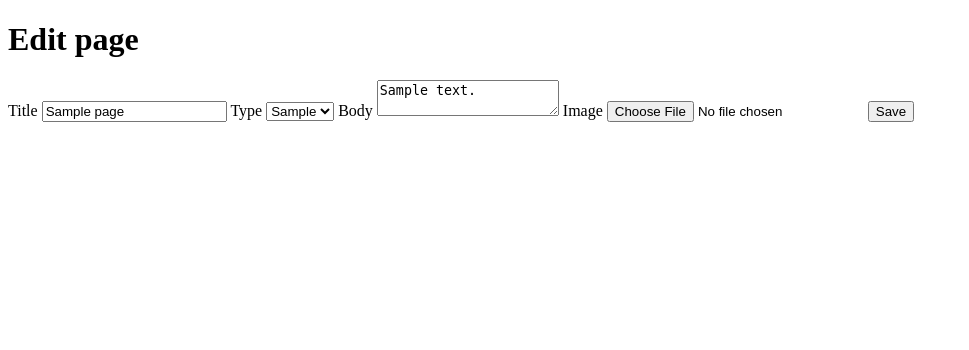
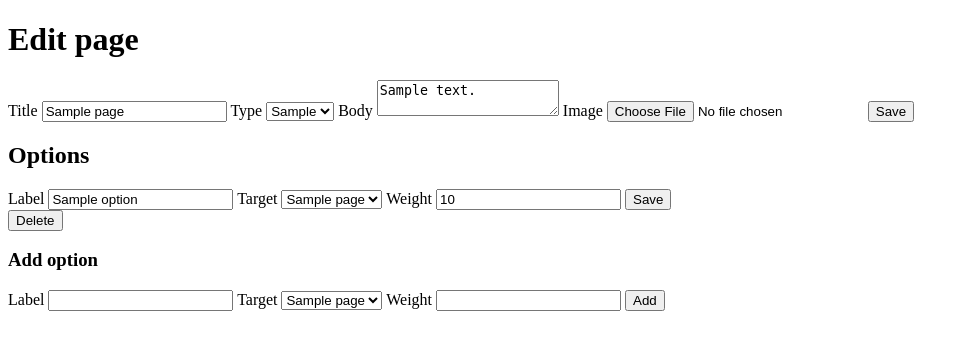
Before and after one commit to Will-Reid-Tong/adventurer, a Flask app: template src/adventurer/templates/admin/page_form.html in a window 1280 px wide. Shown: the top 350 px of the page, without its empty margins (0-969 px from the left). Run offline with Flask 3, Linux system fonts and the light colour scheme; the template is opened without the code that fills it: most values are stand-ins (such as "Sample title", 1, 10 or a date in 2020).

Commit message:
Add options panel to admin page form

```diff
--- a/src/adventurer/app.py
+++ b/src/adventurer/app.py
@@ -87,9 +87,19 @@ def _is_upload(file: FileStorage | None) -> bool:
 
 
 def _render_page_form(
-    page: Any, error: str | None, *, status: int = 200
+    page: Any,
+    error: str | None,
+    *,
+    options: list[Any] | None = None,
+    pages: list[Any] | None = None,
+    status: int = 200,
 ) -> tuple[str, int]:
-    """Render the page create/edit form with the shared type/format constants."""
+    """Render the page create/edit form with the shared type/format constants.
+
+    ``pages`` powers the target dropdown in the options panel; ``options`` is
+    the current page's existing options, used to render inline edit forms on
+    the edit page.
+    """
     return (
         render_template(
             "admin/page_form.html",
@@ -97,6 +107,8 @@ def _render_page_form(
             error=error,
             page_types=PAGE_TYPES,
             image_types=IMAGE_TYPES,
+            options=options or [],
+            pages=pages or [],
         ),
         status,
     )
@@ -272,11 +284,11 @@ def create_app() -> Flask:
 
     @app.route("/admin/pages/new", methods=["GET", "POST"])
     def admin_new_page() -> Any:
+        conn = db.get_db()
         if request.method == "POST":
             page_type = request.form.get("type", "")
             if page_type not in ALLOWED_PAGE_TYPES:
                 return _render_page_form(None, ERR_INVALID_PAGE_TYPE)
-            conn = db.get_db()
             image_id: int | None = None
             file = request.files.get("image")
             if _is_upload(file):
@@ -285,7 +297,7 @@ def create_app() -> Flask:
                     image_id = _insert_image(conn, file)
                 except ImageUploadError as exc:
                     return _render_page_form(None, exc.message, status=exc.status)
-            conn.execute(
+            cursor = conn.execute(
                 "INSERT INTO pages (type, title, body_text, image_id, position) "
                 "VALUES (?, ?, ?, ?, ?)",
                 (
@@ -298,9 +310,34 @@ def create_app() -> Flask:
                     ).fetchone()[0],
                 ),
             )
+            new_page_id = int(cursor.lastrowid or 0)
+            # A valid initial option (target_page_id provided) is created in
+            # the same transaction so the operator can build a page + its
+            # first option in one POST. Invalid / blank options are silently
+            # skipped — the page is still created and the operator can add
+            # options on the edit page.
+            option_target_raw = (request.form.get("target_page_id") or "").strip()
+            if option_target_raw:
+                values, _error = _parse_option(page_type, request.form)
+                if values is not None:
+                    conn.execute(
+                        "INSERT INTO options "
+                        "(page_id, target_page_id, label, weight, position) "
+                        "VALUES (?, ?, ?, ?, ?)",
+                        (
+                            new_page_id,
+                            values["target_page_id"],
+                            values["label"],
+                            values["weight"],
+                            0,
+                        ),
+                    )
             conn.commit()
             return redirect(url_for("admin_pages"))
-        return _render_page_form(None, None)
+        pages_rows = conn.execute(
+            "SELECT id, title FROM pages ORDER BY position, id"
+        ).fetchall()
+        return _render_page_form(None, None, pages=pages_rows)
 
     @app.route("/admin/pages/<int:page_id>/edit", methods=["GET", "POST"])
     def admin_edit_page(page_id: int) -> Any:
@@ -337,7 +374,15 @@ def create_app() -> Flask:
             )
             conn.commit()
             return redirect(url_for("admin_pages"))
-        return _render_page_form(page, None)
+        options_rows = conn.execute(
+            "SELECT id, target_page_id, label, weight, position FROM options "
+            "WHERE page_id = ? ORDER BY position, id",
+            (page_id,),
+        ).fetchall()
+        pages_rows = conn.execute(
+            "SELECT id, title FROM pages ORDER BY position, id"
+        ).fetchall()
+        return _render_page_form(page, None, options=options_rows, pages=pages_rows)
 
     @app.post("/admin/pages/<int:page_id>/delete")
     def admin_delete_page(page_id: int) -> Any:
--- a/src/adventurer/templates/admin/page_form.html
+++ b/src/adventurer/templates/admin/page_form.html
@@ -34,8 +34,73 @@
        {% else %}
        hidden
        {% endif %}>
+  {% if not page %}
+  <fieldset class="initial-option">
+    <legend>Initial option (optional)</legend>
+    <label>Label
+      <input name="label">
+    </label>
+    <label>Target
+      <select name="target_page_id">
+        {%- for p in pages %}
+        <option value="{{ p['id'] }}">{{ p['title'] }}</option>
+        {%- endfor %}
+      </select>
+    </label>
+    <label>Weight
+      <input name="weight">
+    </label>
+  </fieldset>
+  {% endif %}
   <button type="submit">Save</button>
 </form>
+{% if page and page['type'] != 'ending' %}
+<section class="options">
+  <h2>Options</h2>
+  {% for option in options %}
+  <article class="option">
+    <form method="post" action="{{ url_for('admin_edit_option', page_id=page['id'], option_id=option['id']) }}">
+      <label>Label
+        <input name="label" value="{{ option['label'] or '' }}">
+      </label>
+      <label>Target
+        <select name="target_page_id">
+          {%- for p in pages %}
+          <option value="{{ p['id'] }}"{% if p['id'] == option['target_page_id'] %} selected{% endif %}>{{ p['title'] }}</option>
+          {%- endfor %}
+        </select>
+      </label>
+      <label>Weight
+        <input name="weight" value="{{ option['weight'] if option['weight'] is not none else '' }}">
+      </label>
+      <button type="submit">Save</button>
+    </form>
+    <form method="post" action="{{ url_for('admin_delete_option', page_id=page['id'], option_id=option['id']) }}">
+      <button type="submit">Delete</button>
+    </form>
+  </article>
+  {% endfor %}
+  <article class="option-add">
+    <h3>Add option</h3>
+    <form method="post" action="{{ url_for('admin_add_option', page_id=page['id']) }}">
+      <label>Label
+        <input name="label">
+      </label>
+      <label>Target
+        <select name="target_page_id">
+          {%- for p in pages %}
+          <option value="{{ p['id'] }}">{{ p['title'] }}</option>
+          {%- endfor %}
+        </select>
+      </label>
+      <label>Weight
+        <input name="weight">
+      </label>
+      <button type="submit">Add</button>
+    </form>
+  </article>
+</section>
+{% endif %}
 <script>
   function previewImage(event) {
     const preview = document.getElementById("image-preview");
```
Also changed, not shown: tests/test_admin_page_form_options.py (added, +189 -0 lines).
